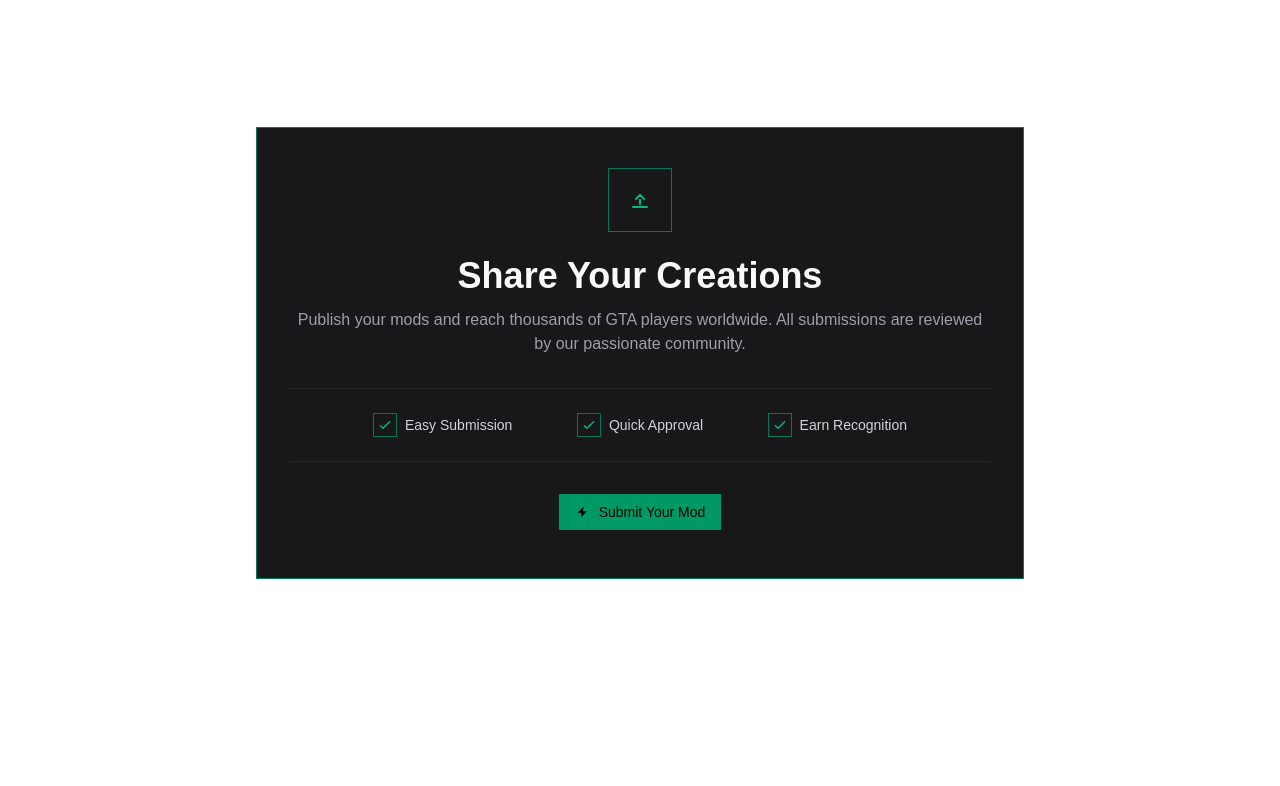
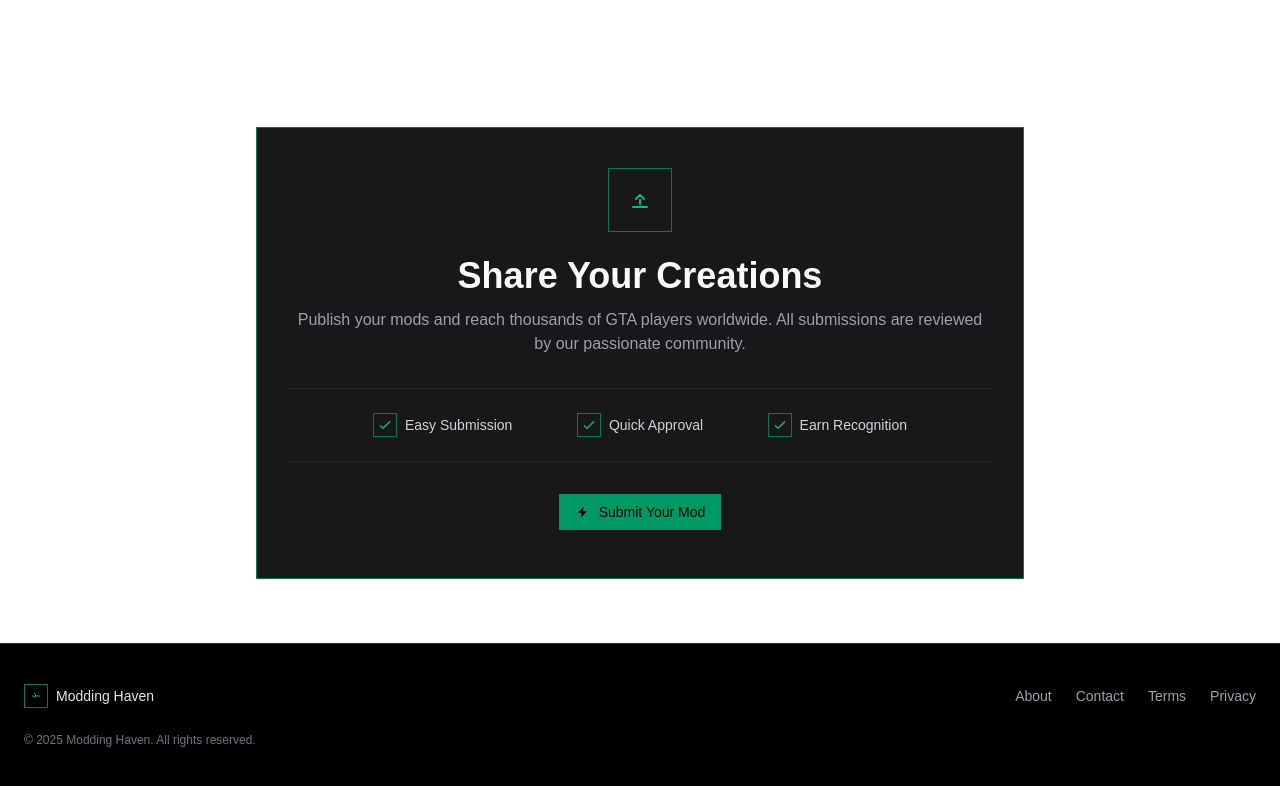
Before and after one commit to CaioXTSY/Moddin-Haven-Front, a Next.js app: page / in a window 1280 px wide. Shown: the part 2017-2803 px from the top of the page. Before the commit the page ends 2660 px from the top, so only its background shows below. Built offline with nearby package versions, Linux system fonts and the light colour scheme.

Commit message:
feat(layout): add footer component to root layout

```diff
--- a/src/app/layout.tsx
+++ b/src/app/layout.tsx
@@ -2,6 +2,7 @@ import type { Metadata } from "next";
 import { Geist, Geist_Mono } from "next/font/google";
 import "./globals.css";
 import Header from "@/components/header/Header";
+import Footer from "@/components/footer/Footer";
 
 const geistSans = Geist({
   variable: "--font-geist-sans",
@@ -28,6 +29,7 @@ export default function RootLayout({
       <body className={`${geistSans.variable} ${geistMono.variable} antialiased`}>
         <Header />
         {children}
+        <Footer />
       </body>
     </html>
   );
--- /dev/null
+++ b/src/components/footer/Footer.tsx
@@ -0,0 +1,28 @@
+import Link from "next/link";
+
+export default function Footer() {
+  return (
+    <footer className="w-full border-t border-zinc-800 bg-black">
+      <div className="mx-auto max-w-7xl px-6 py-10">
+        <div className="flex flex-col gap-6 md:flex-row md:items-center md:justify-between">
+          <div className="flex items-center gap-2">
+            <div className="grid place-items-center h-6 w-6 border border-emerald-700 text-emerald-500">
+              <svg viewBox="0 0 24 24" className="h-3 w-3" aria-hidden>
+                <path d="M4 12h16" stroke="currentColor" strokeWidth="2" />
+                <path d="M8 6l4 4-4 4" stroke="currentColor" strokeWidth="2" />
+              </svg>
+            </div>
+            <span className="text-zinc-200 text-sm">Modding Haven</span>
+          </div>
+          <nav className="flex items-center gap-6">
+            <Link href="/about" className="text-sm text-zinc-400 hover:text-zinc-200">About</Link>
+            <Link href="/contact" className="text-sm text-zinc-400 hover:text-zinc-200">Contact</Link>
+            <Link href="/terms" className="text-sm text-zinc-400 hover:text-zinc-200">Terms</Link>
+            <Link href="/privacy" className="text-sm text-zinc-400 hover:text-zinc-200">Privacy</Link>
+          </nav>
+        </div>
+        <div className="mt-6 text-zinc-500 text-xs">© {new Date().getFullYear()} Modding Haven. All rights reserved.</div>
+      </div>
+    </footer>
+  );
+}
```
